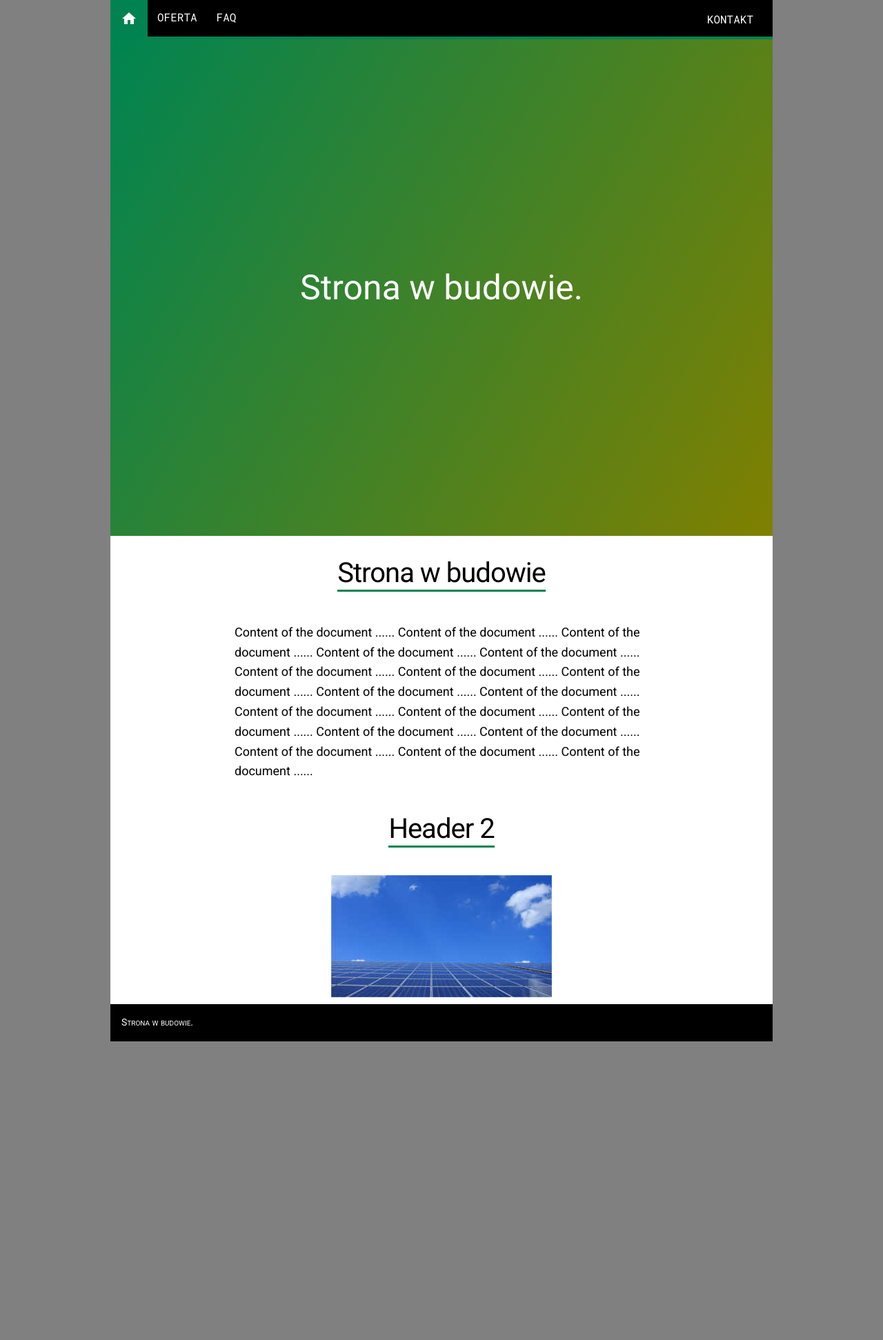
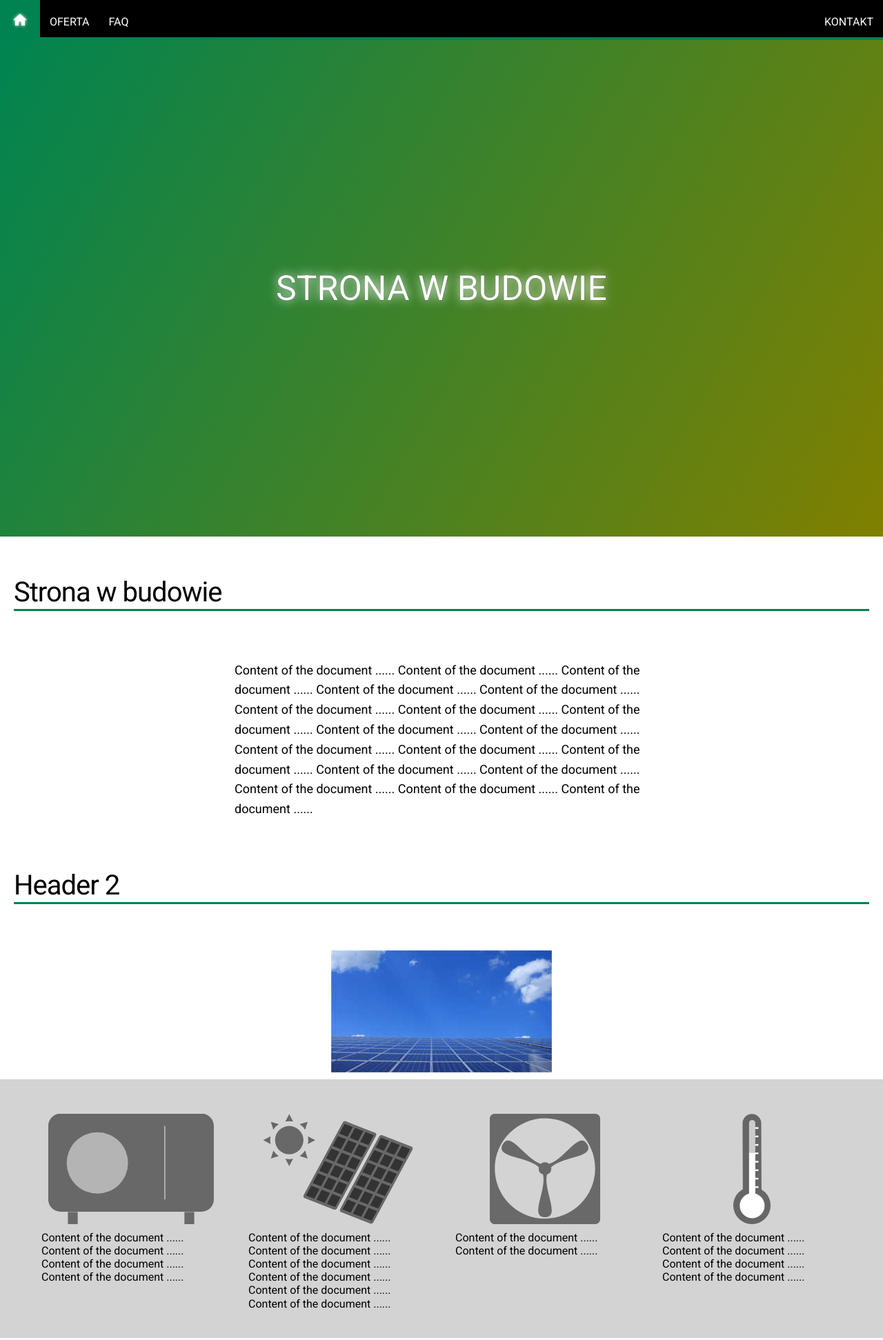
Before and after one commit to zychiewiczf/eber, a plain HTML site: page index.html in a window 1280 px wide. Shown: the top 1943 px of the page at 69% size. Before the commit the page ends 1510 px from the top, so only its background shows below. Drawn offline with Linux system fonts and the light colour scheme.

Commit message:
Initial commit

```diff
--- a/index.html
+++ b/index.html
@@ -10,7 +10,7 @@
 <meta name="description" content="Free Web tutorials">
 <meta name="keywords" content="HTML,CSS,XML,JavaScript">
 <meta name="author" content="John Doe">
-<link href='https://fonts.googleapis.com/css?family=Roboto:light,regular,bold|Roboto+Mono:regular,bold|Material+Icons:text=home' rel='stylesheet' rel='stylesheet'>
+<link href='https://fonts.googleapis.com/css?family=Roboto:light,regular|Material+Icons:text=home' rel='stylesheet' rel='stylesheet'>
 <!--
 <link href='https://fonts.googleapis.com/css?family=Roboto|Roboto+Mono:regular,bold|Roboto+Slab|Material+Icons:text=home' rel='stylesheet'>
 <link rel="dns-prefetch" href="//fonts.googleapis.com">
@@ -27,29 +27,46 @@
   <div class="cwrap">
 
     <div class="topnav">
-      <a class="active" href="#home"><i class="material-icons">home</i></a>
+      <a class="home active" href="#home"><i class="material-icons">home</i></a>
       <a href="#news">OFERTA</a>
       <a href="#contact">FAQ</a>
-        <div class="topnav-right">
-          <a href="#about">KONTAKT</a>
-        </div>
+      <a class="topnav-right" href="#about">KONTAKT</a>
     </div>
 
     <div class="intro">
-      <div> Strona w budowie. </div>
+      <div> STRONA W BUDOWIE</div>
     </div>
-
-    <h1>Strona w budowie</h1>
+    <div class="header"><h1>Strona w budowie</h1></div>
     <div class="tekst">
       Content of the document ...... Content of the document ...... Content of the document ...... Content of the document ...... Content of the document ...... Content of the document ...... Content of the document ...... Content of the document ...... Content of the document ...... Content of the document ...... Content of the document ...... Content of the document ...... Content of the document ...... Content of the document ...... Content of the document ...... Content of the document ...... Content of the document ...... Content of the document ......
     </div>
-    <h1>Header 2</h1>
+    <div class="header"><h1>Header 2</h1></div>
       <!--<picture>
         <source srcset="img/300-sl-alternative-energy-blue-sky-clouds-371900_small.jpg" media="(max-width: 320px)">
         <source srcset="img/300-sl-alternative-energy-blue-sky-clouds-371900_1024.jpg" media="(max-width: 4500px)">-->
     <img src="img/300-sl-alternative-energy-blue-sky-clouds-371900_small.jpg" alt="Instalacja fotowoltaiczna na dachu budynku">
-      <!--</picture>-->
-
+<div class="tabcontainer tabwrapper">
+  <div class="tabcontainer">
+    <div class="tab">
+      <img src="img/pompa2.svg" alt="Pompa ciepła">
+      Content of the document ...... Content of the document ...... Content of the document ...... Content of the document ......
+    </div>
+    <div class="tab">
+      <img src="img/foto.svg" alt="Fotowoltaika">
+      Content of the document ...... Content of the document ...... Content of the document ...... Content of the document ...... Content of the document ...... Content of the document ......
+    </div>
+  </div>
+  <div class="tabcontainer">
+    <div class="tab">
+      <img src="img/went.svg" alt="Rekuperacja">
+      Content of the document ...... Content of the document ......
+    </div>
+    <div class="tab">
+      <img src="img/heat.svg" alt="Ogrzewanie elektryczne">
+      Content of the document ...... Content of the document ...... Content of the document ...... Content of the document ......
+    </div>
+  </div>
+</div>
     <footer>
       Strona w budowie.
     </footer>
--- a/style.css
+++ b/style.css
@@ -5,36 +5,49 @@ body {
   background-color: gray;
   margin: 0;
   overflow-x: hidden; }
-.material-icons {display: block; padding: 0.1rem;  }
+.material-icons {display: block; padding: 0.3rem;  }
 h1 {
   font-weight: lighter; font-size: 4.0rem; line-height: 1.2;  letter-spacing: -.1rem;
   border-bottom: 0.3rem solid rgb(0, 131, 81); /*RAL6024*/
-  margin: 3rem; }
-img {
-  max-width: 100%;
-  margin: 1rem;  }
-footer {
-  width: 100%;
-  background-color: black;
-  color: white;
-  padding: 2.5rem 1.6rem;
-  box-sizing: border-box;
-  font: normal small-caps normal 1.4rem/0.25 'Roboto', sans-serif; }
-
+  }
 /* Page container */
 .pcont {
-  width: 100vw;
+  width: 100%;
   min-height: 100vh;
   position: relative;
   display: flex;
   justify-content: center;  }
 .cwrap {
-  max-width: 960px;
+  /*max-width: 960px;*/
   width: 100%;
   background-color: white;
   display: flex;
   flex-direction: column;
   align-items: center;  }
+.header {
+  padding: 3rem 2rem;
+  box-sizing: border-box;
+  align-self: stretch;
+}
+img {
+  display: block;
+  max-width: 100%;
+  box-sizing: border-box;
+  padding: 1rem;
+  transition: opacity 0.2s;}
+img:hover {
+  opacity: 0.8;
+}
+footer {
+  background-color: black;
+  color: white;
+  width: 100%;
+  padding: 2.5rem 1.6rem;
+  margin-top: 5rem;
+  box-sizing: border-box;
+  font: normal small-caps normal 1.4rem/0.25 'Roboto', sans-serif;
+  border-top: 0.3rem solid rgb(0, 131, 81);  }
+
 
 /* Top navigation */
 .topnav {
@@ -42,26 +55,33 @@ footer {
   width: 100%;
   border-bottom: 0.4rem solid rgb(0, 131, 81);
   display: flex;
-  flex-direction: row;  }
+  flex-wrap: wrap;
+  align-items: stretch;
+  justify-content: flex-start;}
 .topnav a {
+  padding: 2.2rem 1.4rem 1.0rem 1.4rem;
+  font: 1.6rem 'Roboto', sans-serif;
   color: white;
-  text-align: center;
-  text-decoration: none;
-  font: 1.6rem 'Roboto Mono';
-  padding: 1.4rem 1.4rem 1rem 1.4rem; }
+  transition: text-shadow 0.1s;
+  text-decoration: none;  }
+.topnav a.home {
+  padding: 1.4rem 1.4rem 1.0rem 1.4rem;
+  color: white; }
+@media screen and (max-width: 420px) {
+  .topnav a {
+    width: 100%;  } }
 .topnav-right {
-  text-align: right;
-  width: 100%;
-  padding: 1.4rem 1.4rem 1rem 1.4rem; }
+  margin-left: auto;  }
 .topnav a:hover {
-  font-weight: bold; }
+  text-shadow: 0 0 0.4rem white; }
 .topnav a.active {
-  font-weight: bold;
+  text-shadow: 0 0 0.4rem white;
   background-color: rgb(0, 131, 81);  }
 
 .tekst {
   max-width: 600px;
   padding: 1.5rem; }
+
 .intro {
   width: 100%;
   height: 90vh;
@@ -70,4 +90,30 @@ footer {
   align-items: center;
   justify-content: center;
   color: white;
-  font-weight: lighter; font-size: 5.0rem; line-height: 1.2; }
+  font: normal normal lighter 5.0rem/1.2 'Roboto', sans-serif;
+  text-shadow: 0 0 1.5rem white, 0 0 0.1rem black;  }
+/*Tabela*/
+.tabcontainer {
+  display: flex;
+  flex-direction: row;
+  flex-wrap: wrap;
+  align-content: stretch;
+  justify-content: center;  }
+.tabwrapper {
+  width: 100%;
+  background-color: lightgrey;
+  padding-top: 2rem;
+  padding-bottom: 2rem;
+}
+.tab {
+  width: 300px;
+  box-sizing: border-box;
+  padding: 2rem;
+  font: normal normal lighter 1.6rem/1.2 'Roboto', sans-serif;
+}
+.tab img {
+  width: 100%;
+  height: 180px;
+  margin-left: auto;
+  margin-right: auto;
+}
```
Also changed, not shown: img/foto.svg (added), img/foto2.svg (added), img/heat.svg (added), img/pompa2.svg (added), img/went.svg (added).
